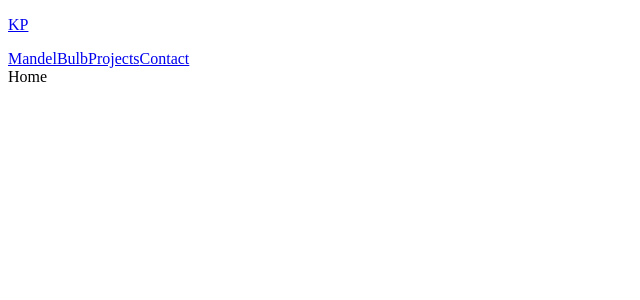
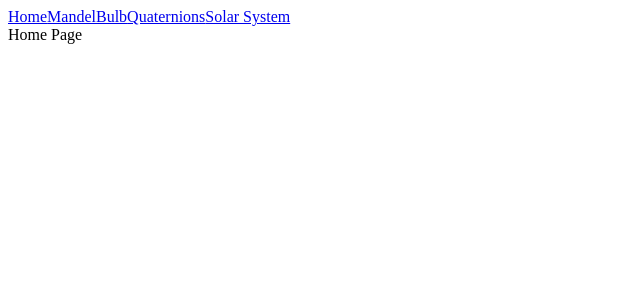
Before and after one commit to KlaytonPagel/CCSC-Hackathon-2025, a React (Vite) app in the folder math-visual/: page / in a window 1280 px wide. Shown: the top 300 px of the page, without its empty margins (0-640 px from the left). Built offline with nearby package versions, Linux system fonts and the light colour scheme.

Commit message:
Tiddied up the nav bar and created pages for the other projects

```diff
--- a/math-visual/src/App.jsx
+++ b/math-visual/src/App.jsx
@@ -1,6 +1,6 @@
 import { Route, BrowserRouter as Router, Routes } from 'react-router-dom';
 import Navbar from './components/Navbar';
-import { Mandel } from './pages';
+import { Mandel, Home, Quaternions, Solar } from './pages';
 
 const App = () => {
     return (
@@ -8,10 +8,10 @@ const App = () => {
             <Router>
                 <Navbar />
                 <Routes>
-                    <Route path='/' element={ 'Home' } />
+                    <Route path='/' element={<Home />} />
                     <Route path='/mandel' element={<Mandel />} />
-                    <Route path='/projects' element={ 'Projects' } />
-                    <Route path='/contact' element={ 'Contact' } />
+                    <Route path='/quaternions' element={<Quaternions />} />
+                    <Route path='/solarsystem' element={<Solar />} />
                 </Routes>
             </Router>
         </main>
--- a/math-visual/src/components/Navbar.jsx
+++ b/math-visual/src/components/Navbar.jsx
@@ -3,18 +3,18 @@ import { NavLink } from "react-router-dom";
 const Navbar = () => {
     return (
         <header>
-            <NavLink to="/">
-                <p>KP</p>
-            </NavLink>
             <nav>
+                <NavLink to="/">
+                    Home
+                </NavLink>
                 <NavLink to="/mandel">
                     MandelBulb
                 </NavLink>
-                <NavLink to="/projects">
-                    Projects
+                <NavLink to="/quaternions">
+                    Quaternions
                 </NavLink>
-                <NavLink to="/contact">
-                    Contact
+                <NavLink to="/solarsystem">
+                    Solar System
                 </NavLink>
             </nav>
         </header>
--- a/math-visual/src/pages/Home.jsx
+++ b/math-visual/src/pages/Home.jsx
@@ -1,12 +1,9 @@
-import { Canvas } from '@react-three/fiber'
+const Home = () => {
 
-const Home = () => {
     return (
-        <section>
-            <Canvas>
-
-            </Canvas>
-        </section>
+        <div>
+            Home Page
+        </div>
     )
 }
 export default Home;
--- /dev/null
+++ b/math-visual/src/pages/Quaternions.jsx
@@ -0,0 +1,9 @@
+const Quaternions = () => {
+
+    return (
+        <div>
+            quaternions Page
+        </div>
+    )
+}
+export default Quaternions;
--- /dev/null
+++ b/math-visual/src/pages/Solar.jsx
@@ -0,0 +1,9 @@
+const Solar = () => {
+
+    return (
+        <div>
+            Solar System Page
+        </div>
+    )
+}
+export default Solar;
--- a/math-visual/src/pages/index.js
+++ b/math-visual/src/pages/index.js
@@ -1,3 +1,5 @@
 import Mandel from './Mandel';
-
-export { Mandel };
+import Home from './Home';
+import Quaternions from './Quaternions';
+import Solar from './Solar';
+export { Mandel, Home, Quaternions, Solar };
```
